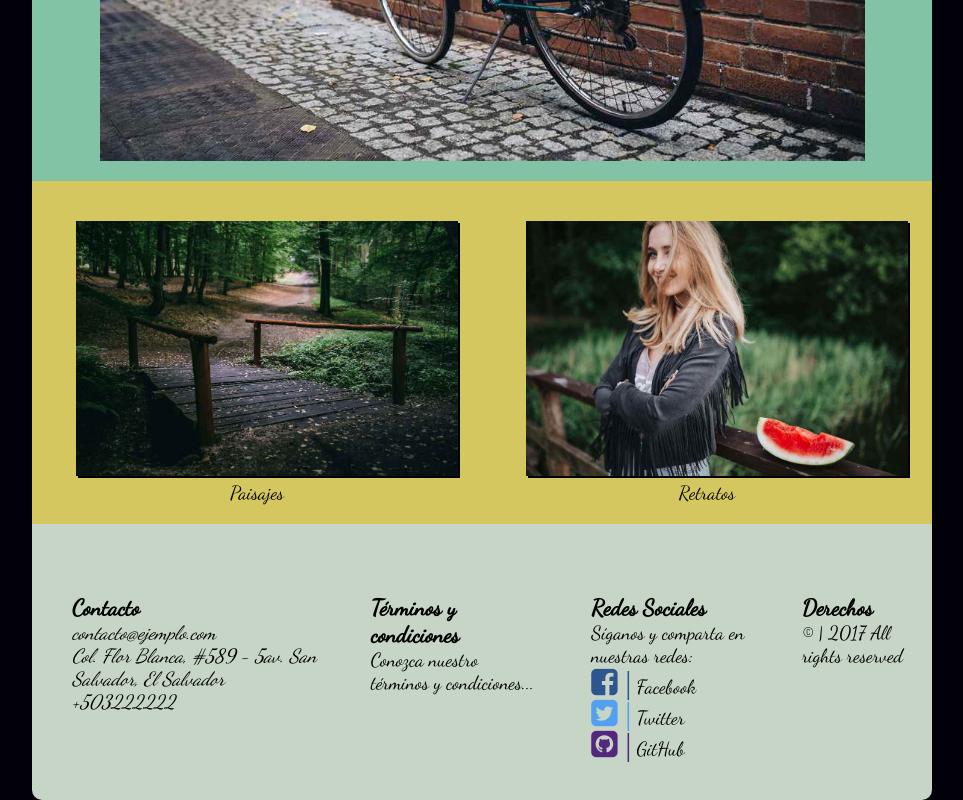
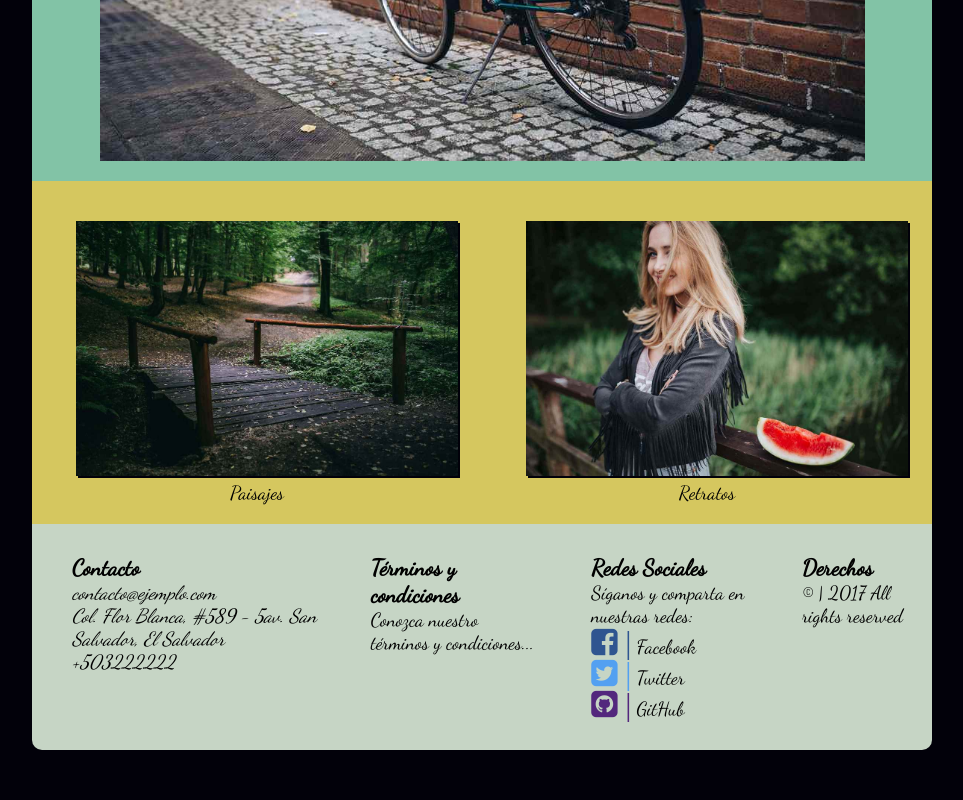
Before and after one commit to Deve0ps/nextu_css, a plain HTML site: page Index.html in a window 1280 px wide. Shown: the part 469-1269 px from the top of the page, without its empty margins (158-1121 px from the left). After the commit the page ends 1219 px from the top, so only its background shows below. Drawn offline with Linux system fonts and the light colour scheme.

Commit message:
Finished
Last changes.

```diff
--- a/css/style.css
+++ b/css/style.css
@@ -40,7 +40,7 @@ body{
     height: auto;
     margin: 0 auto;
     clear: both;
-    animation: 2s slide-up 1;
+    animation: 3s slide-up 1;
     z-index: 0;
   }
 
@@ -182,7 +182,7 @@ img.imagen-retratos:hover{
 }
 
 #footer{
-  padding-top: 40px;
+  padding-top: 10px;
   background-color: #C6d5c5;
   border-radius: 0 0 10px 10px;
   font-size: 1.2em;
@@ -192,7 +192,7 @@ img.imagen-retratos:hover{
 }
 
 #contact, #terminos, #social, #copyright{
-  margin: 30px 10px;
+  margin: 20px 10px;
   text-align: left;
   padding-left: 30px;
   padding-bottom: 10px;
@@ -297,12 +297,12 @@ Estilos sección de paisajes
 @media (max-width: 900px){
   #container{
   position: relative;
-  margin: 5px auto;
+  margin: 1px auto;
   width: 100%;
   height: auto;
   clear: both;
   text-align: center;
-  animation: 2s slide-up 1;
+  animation: 3s slide-up 1;
   z-index: 0;
 }
 
```
